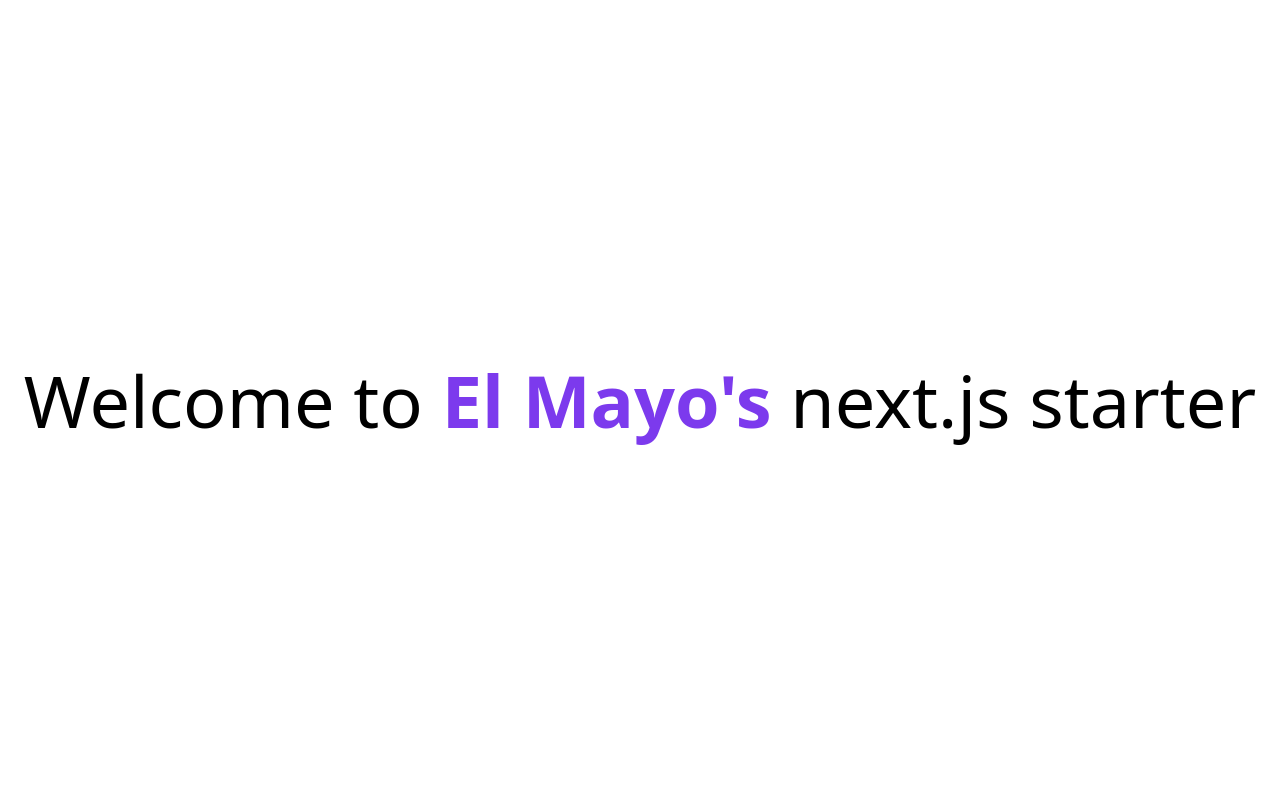
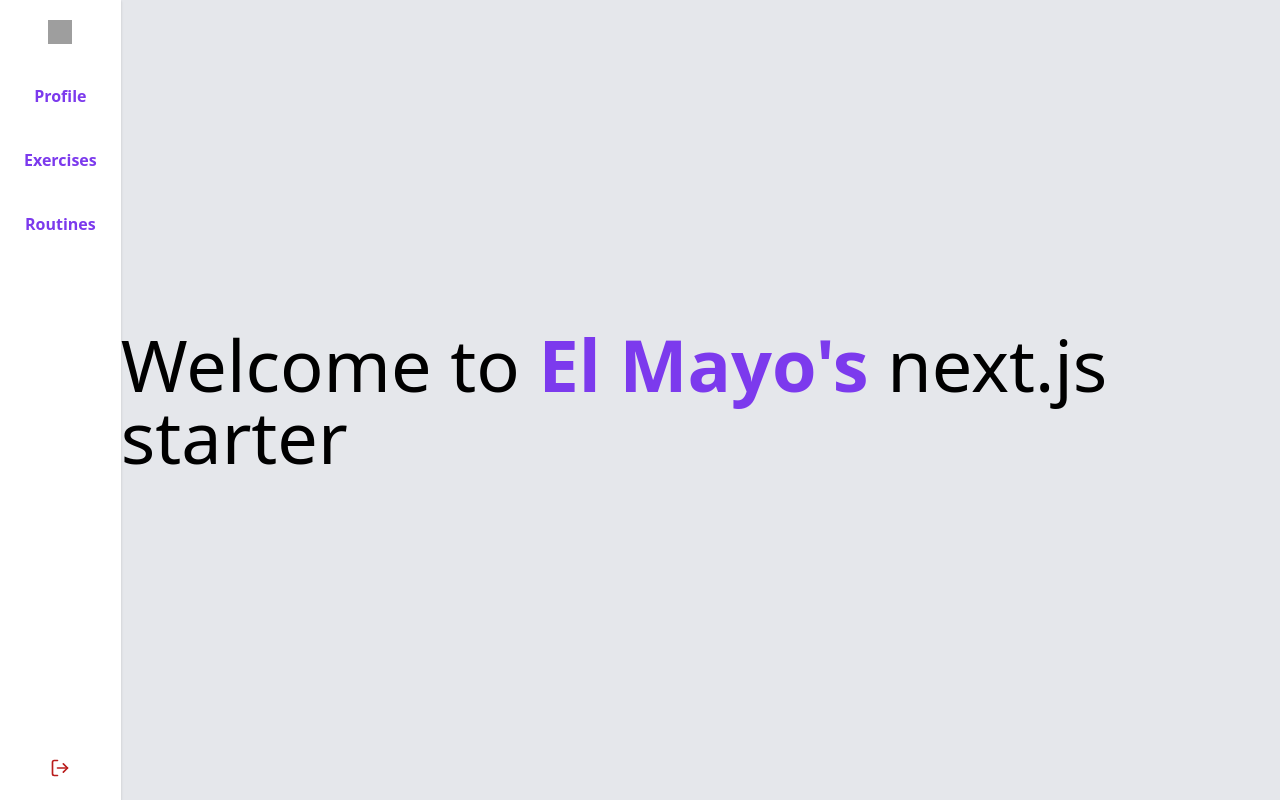
Before and after one commit to mic-meier/practicescheduler, a Next.js app in the folder frontend/: page / in a window 1280 px wide. Built offline with nearby package versions, Linux system fonts and the light colour scheme; grey boxes are pictures that could not be loaded.

Commit message:
feat: Scaffold out pages
Build basic nav and scaffold out pages.

Nav links to:
index
profile
exercises
routines

```diff
--- /dev/null
+++ b/frontend/components/Layout.tsx
@@ -0,0 +1,96 @@
+import Head from 'next/head'
+import Link from 'next/link'
+
+type Props = {
+  title: string
+  children: React.ReactNode
+}
+
+const Layout = ({ title, children }: Props) => {
+  return (
+    <div>
+      <Head>
+        <title>{title}</title>
+        <link rel="icon" href="/favicon.ico" />
+      </Head>
+      <div className="h-screen w-screen flex bg-gray-200">
+        <aside className="flex flex-col items-center bg-white text-gray-700 shadow h-full">
+          <div className="h-16 flex items-center w-full">
+            <Link href="/">
+              <a className="h-6 w-6 mx-auto">
+                <img
+                  className="h-6 w-6 mx-auto"
+                  src="https://upload.wikimedia.org/wikipedia/commons/thumb/1/1b/Svelte_Logo.svg/512px-Svelte_Logo.svg.png"
+                  alt="svelte logo"
+                />
+              </a>
+            </Link>
+          </div>
+
+          <ul>
+            <li className="hover:bg-gray-100">
+              <Link href="/profile">
+                <a
+                  className="h-16 px-6 flx flex justify-center items-center w-full
+					focus:text-orange-500"
+                >
+                  Profile
+                </a>
+              </Link>
+            </li>
+            <li className="hover:bg-gray-100">
+              <Link href="/exercises">
+                <a
+                  className="h-16 px-6 flex  justify-center items-center w-full
+					focus:text-orange-500"
+                >
+                  Exercises
+                </a>
+              </Link>
+            </li>
+
+            <li className="hover:bg-gray-100">
+              <Link href="/routines">
+                <a
+                  className="h-16 px-6 flex  justify-center items-center w-full
+					focus:text-orange-500"
+                >
+                  Routines
+                </a>
+              </Link>
+            </li>
+          </ul>
+
+          <div className="mt-auto h-16 flex items-center w-full">
+            <button
+              className="h-16  mx-auto  flex justify-center items-center
+				w-full focus:text-orange-500 hover:bg-red-200 focus:outline-none"
+            >
+              <svg
+                className="h-5 w-5 text-red-700"
+                xmlns="http://www.w3.org/2000/svg"
+                width="24"
+                height="24"
+                viewBox="0 0 24 24"
+                fill="none"
+                stroke="currentColor"
+                strokeWidth="2"
+                strokeLinecap="round"
+                strokeLinejoin="round"
+              >
+                <path d="M9 21H5a2 2 0 0 1-2-2V5a2 2 0 0 1 2-2h4"></path>
+                <polyline points="16 17 21 12 16 7"></polyline>
+                <line x1="21" y1="12" x2="9" y2="12"></line>
+              </svg>
+            </button>
+          </div>
+        </aside>
+        <div className="w-full flex items-center justify-center">
+          {children}
+        </div>
+      </div>
+    </div>
+  )
+}
+
+export default Layout
--- a/frontend/pages/_app.js
+++ b/frontend/pages/_app.js
@@ -1,5 +1,6 @@
 import '../styles/globals.css'
 
+import Layout from 'components/Layout'
 import { useRef } from 'react'
 import { QueryClient, QueryClientProvider } from 'react-query'
 import { ReactQueryDevtools } from 'react-query/devtools'
@@ -15,7 +16,9 @@
   return (
     <QueryClientProvider client={queryClientRef.current}>
       <Hydrate state={pageProps.dehydratedState}>
-        <Component {...pageProps} />
+        <Layout>
+          <Component {...pageProps} />
+        </Layout>
         <ReactQueryDevtools initialIsOpen={false} />
       </Hydrate>
     </QueryClientProvider>
--- /dev/null
+++ b/frontend/pages/exercises.tsx
@@ -0,0 +1,5 @@
+const ExercisesPage = () => {
+  return <h1 className="text-7xl">Exercises Page</h1>
+}
+
+export default ExercisesPage
--- /dev/null
+++ b/frontend/pages/exercises/[slug].tsx
@@ -0,0 +1,10 @@
+import { useRouter } from 'next/router'
+
+const ExerciseDetailsPage = () => {
+  const router = useRouter()
+  const { slug } = router.query
+
+  return <h1 className="text-7xl">Exercise Detail Page: {slug} </h1>
+}
+
+export default ExerciseDetailsPage
--- a/frontend/pages/index.js
+++ b/frontend/pages/index.js
@@ -1,15 +1,5 @@
-import Head from 'next/head'
-
-export default function Home() {
+const IndexPage = () => {
   return (
-    <div>
-      <Head>
-        <title>El Mayo&apos;s Next.js + Tailwind starter</title>
-        <meta name="description" content="Generated by create next app" />
-        <link rel="icon" href="/favicon.ico" />
-      </Head>
-
-      <main>
     <div className="flex items-center justify-center h-screen">
       <h1 className="text-7xl">
         Welcome to{' '}
@@ -19,7 +9,7 @@
         next.js starter
       </h1>
     </div>
-      </main>
-    </div>
   )
 }
+
+export default IndexPage
--- /dev/null
+++ b/frontend/pages/profile.tsx
@@ -0,0 +1,5 @@
+const ProfilePage = () => {
+  return <h1 className="text-7xl">Profile Page</h1>
+}
+
+export default ProfilePage
--- /dev/null
+++ b/frontend/pages/routines.tsx
@@ -0,0 +1,5 @@
+const RoutinesPage = () => {
+  return <h1 className="text-7xl">Routines Page</h1>
+}
+
+export default RoutinesPage
--- /dev/null
+++ b/frontend/pages/routines/[slug].tsx
@@ -0,0 +1,10 @@
+import { useRouter } from 'next/router'
+
+const RoutineDetailsPage = () => {
+  const router = useRouter()
+  const { slug } = router.query
+
+  return <h1 className="text-7xl">Routine Detail Page: {slug} </h1>
+}
+
+export default RoutineDetailsPage
```
Also changed, not shown: 2 other files (tests, documents, lock files or other folders). Lines whose indentation alone changed are shown as unchanged.
